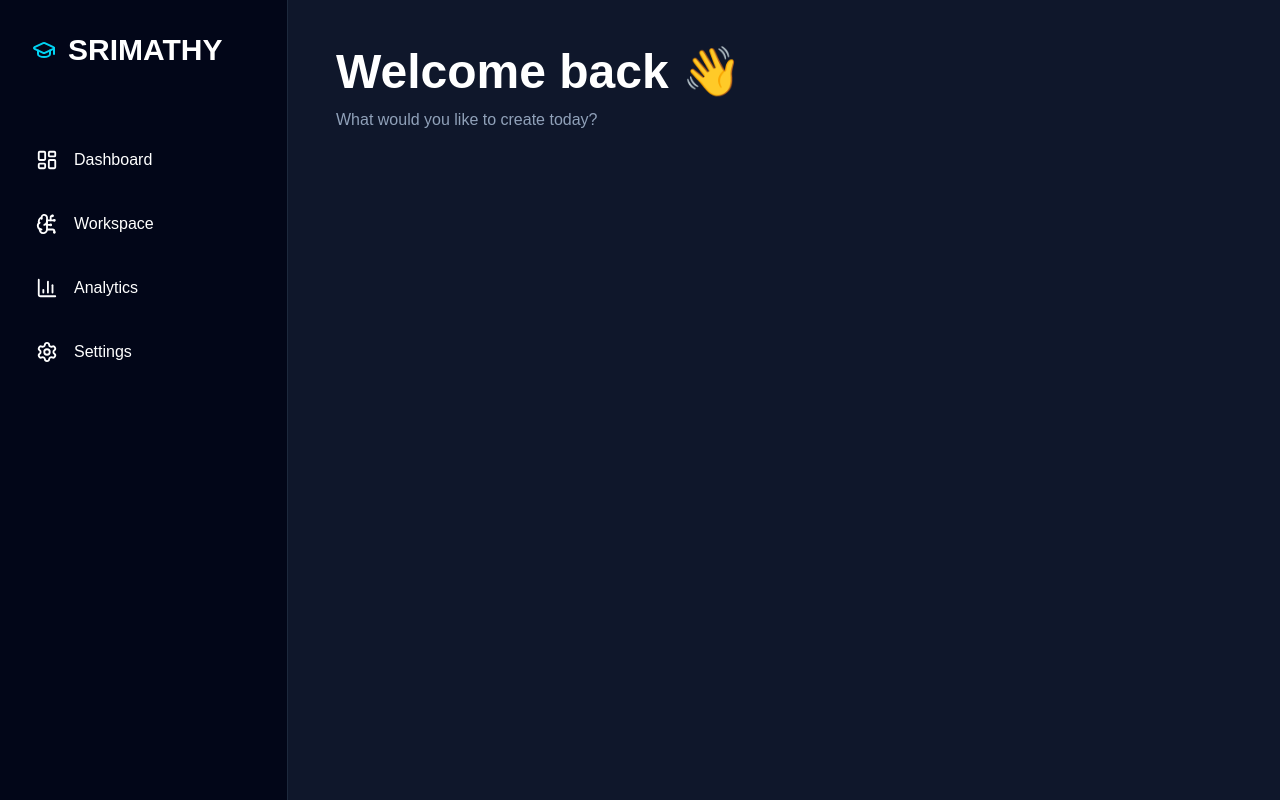
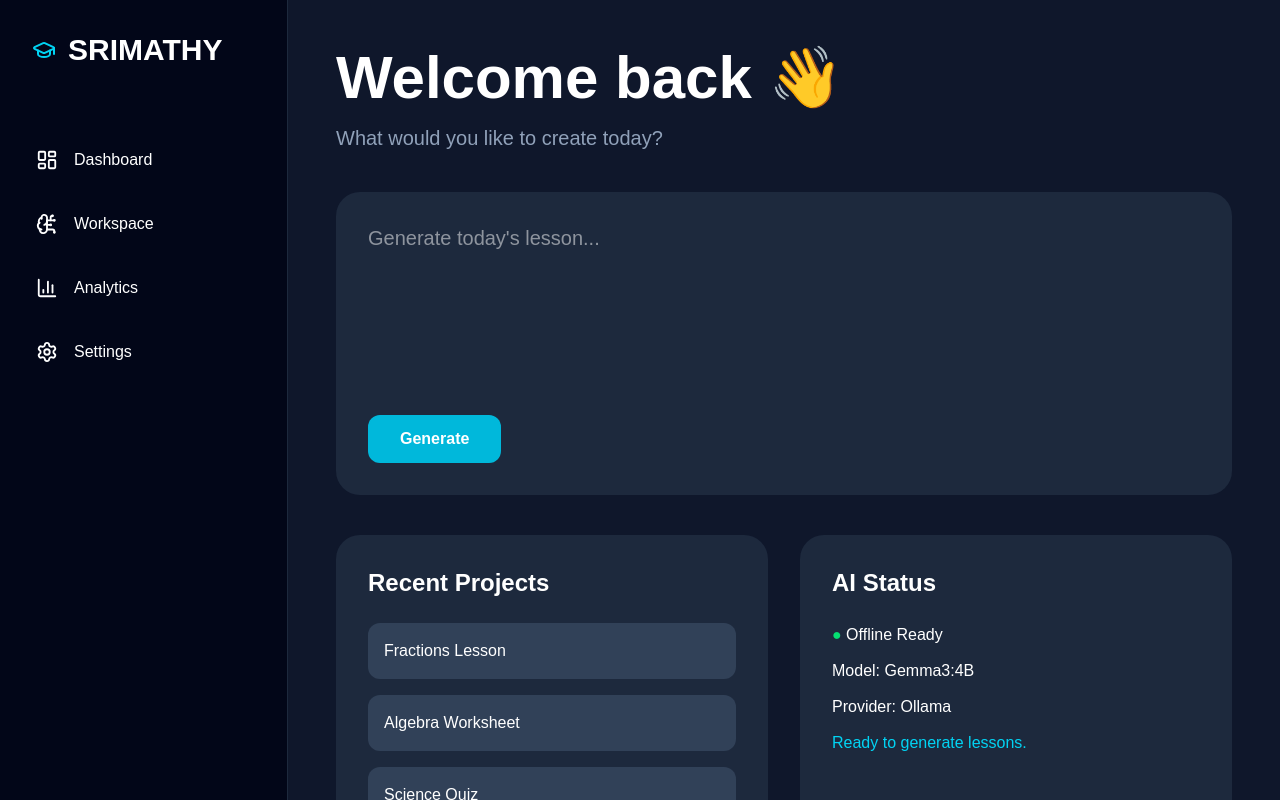
Before and after one commit to imrazack-cisco/srimathy-v1, a Next.js app: page /workspace in a window 1280 px wide. Built offline with nearby package versions, Linux system fonts and the light colour scheme.

Commit message:
Phase 1 - Project API integration complete
Connected Workspace UI to the Project API and completed initial lesson generation flow.

```diff
--- /dev/null
+++ b/agents/curriculum/index.ts
@@ -0,0 +1,20 @@
+import { generate } from "@/services/ollama";
+
+export async function curriculumAgent(prompt: string) {
+  const systemPrompt = `
+You are SRIMATHY's Curriculum Expert.
+
+Create:
+
+- Learning Objectives
+- Introduction
+- Main Concepts
+- Classroom Activities
+- Summary
+- Homework
+
+Return everything in Markdown.
+`;
+
+  return await generate(`${systemPrompt}\n\n${prompt}`);
+}
--- a/agents/master/index.ts
+++ b/agents/master/index.ts
@@ -1,21 +1,17 @@
-import { generate } from "@/services/ollama";
+import { curriculumAgent } from "../curriculum";
+import { worksheetAgent } from "../worksheet";
+import { quizAgent } from "../quiz";
 
-export async function masterAgent(
-  teacherPrompt: string
-): Promise<string> {
-  const systemPrompt = `
-You are SRIMATHY.
+export async function masterAgent(prompt: string) {
+  const text = prompt.toLowerCase();
 
-You are an expert AI Co-Teacher.
+  if (text.includes("worksheet")) {
+    return worksheetAgent(prompt);
+  }
 
-Always answer professionally.
+  if (text.includes("quiz")) {
+    return quizAgent(prompt);
+  }
 
-Always use Markdown.
-
-Explain educational concepts clearly.
-
-Generate structured educational content.
-`;
-
-  return generate(`${systemPrompt}\n\n${teacherPrompt}`);
+  return curriculumAgent(prompt);
 }
--- /dev/null
+++ b/agents/quiz/index.ts
@@ -0,0 +1,19 @@
+import { generate } from "@/services/ollama";
+
+export async function quizAgent(prompt: string) {
+  const systemPrompt = `
+You are SRIMATHY's Quiz Generator.
+
+Generate
+
+- 10 Multiple Choice Questions
+- 5 True/False Questions
+- 3 HOTS Questions
+
+Include an Answer Key.
+
+Return Markdown.
+`;
+
+  return await generate(`${systemPrompt}\n\n${prompt}`);
+}
--- /dev/null
+++ b/agents/worksheet/index.ts
@@ -0,0 +1,19 @@
+import { generate } from "@/services/ollama";
+
+export async function worksheetAgent(prompt: string) {
+  const systemPrompt = `
+You are SRIMATHHY's Worksheet Generator.
+
+Generate:
+
+- Fill in the blanks
+- Match the following
+- Short Answer Questions
+- Long Answer Questions
+- Answer Key
+
+Return Markdown.
+`;
+
+  return await generate(`${systemPrompt}\n\n${prompt}`);
+}
--- a/app/api/project/route.ts
+++ b/app/api/project/route.ts
@@ -1,12 +1,38 @@
-import { NextResponse } from "next/server";
-import { generateLesson } from "@/services/agents/master";
+import { NextRequest, NextResponse } from "next/server";
+import { masterAgent } from "@/agents/master";
 
-export async function POST(req: Request) {
-  const { prompt } = await req.json();
+export async function POST(req: NextRequest) {
+  try {
+    const { prompt } = await req.json();
 
-  const response = await generateLesson(prompt);
+    if (!prompt || prompt.trim() === "") {
+      return NextResponse.json(
+        {
+          error: "Prompt is required",
+        },
+        {
+          status: 400,
+        }
+      );
+    }
 
-  return NextResponse.json({
-    content: response,
-  });
+    const response = await masterAgent(prompt);
+
+    return NextResponse.json({
+      success: true,
+      content: response,
+    });
+  } catch (error) {
+    console.error(error);
+
+    return NextResponse.json(
+      {
+        success: false,
+        error: "Failed to generate content",
+      },
+      {
+        status: 500,
+      }
+    );
+  }
 }
--- a/app/workspace/page.tsx
+++ b/app/workspace/page.tsx
@@ -1,18 +1,28 @@
 import Sidebar from "@/components/sidebar/Sidebar";
+import PromptBox from "@/components/workspace/PromptBox";
+import RecentProjects from "@/components/workspace/RecentProjects";
+import AIStatus from "@/components/workspace/AIStatus";
 
 export default function WorkspacePage() {
   return (
     <main className="flex h-screen bg-slate-900 text-white">
       <Sidebar />
 
-      <section className="flex-1 p-12">
-        <h1 className="text-5xl font-bold">
+      <section className="flex-1 p-12 overflow-y-auto">
+        <h1 className="text-6xl font-bold">
           Welcome back 👋
         </h1>
 
-        <p className="mt-3 text-slate-400">
+        <p className="mt-4 text-slate-400 text-xl">
           What would you like to create today?
         </p>
+
+        <PromptBox />
+
+        <div className="grid grid-cols-2 gap-8 mt-10">
+          <RecentProjects />
+          <AIStatus />
+        </div>
       </section>
     </main>
   );
--- a/components/workspace/AIStatus.tsx
+++ b/components/workspace/AIStatus.tsx
@@ -0,0 +1,23 @@
+export default function AIStatus() {
+  return (
+    <div className="bg-slate-800 rounded-3xl p-8">
+      <h2 className="text-2xl font-bold mb-6">
+        AI Status
+      </h2>
+
+      <div className="space-y-3">
+        <p>
+          <span className="text-green-400">●</span> Offline Ready
+        </p>
+
+        <p>Model: Gemma3:4B</p>
+
+        <p>Provider: Ollama</p>
+
+        <p className="text-cyan-400">
+          Ready to generate lessons.
+        </p>
+      </div>
+    </div>
+  );
+}
--- a/components/workspace/PromptBox.tsx
+++ b/components/workspace/PromptBox.tsx
@@ -0,0 +1,43 @@
+"use client";
+
+import { useState } from "react";
+
+export default function PromptBox() {
+  const [prompt, setPrompt] = useState("");
+
+  async function generate() {
+    if (!prompt.trim()) return;
+
+    const res = await fetch("/api/project", {
+      method: "POST",
+      headers: {
+        "Content-Type": "application/json",
+      },
+      body: JSON.stringify({
+        prompt,
+      }),
+    });
+
+    const data = await res.json();
+
+    alert(data.content);
+  }
+
+  return (
+    <div className="bg-slate-800 rounded-3xl p-8 mt-10">
+      <textarea
+        value={prompt}
+        onChange={(e) => setPrompt(e.target.value)}
+        placeholder="Generate today's lesson..."
+        className="w-full h-40 bg-transparent outline-none text-xl resize-none"
+      />
+
+      <button
+        onClick={generate}
+        className="mt-6 bg-cyan-500 hover:bg-cyan-600 px-8 py-3 rounded-xl font-semibold"
+      >
+        Generate
+      </button>
+    </div>
+  );
+}
--- a/components/workspace/RecentProjects.tsx
+++ b/components/workspace/RecentProjects.tsx
@@ -0,0 +1,23 @@
+export default function RecentProjects() {
+  return (
+    <div className="bg-slate-800 rounded-3xl p-8">
+      <h2 className="text-2xl font-bold mb-6">
+        Recent Projects
+      </h2>
+
+      <div className="space-y-4">
+        <div className="bg-slate-700 rounded-xl p-4">
+          Fractions Lesson
+        </div>
+
+        <div className="bg-slate-700 rounded-xl p-4">
+          Algebra Worksheet
+        </div>
+
+        <div className="bg-slate-700 rounded-xl p-4">
+          Science Quiz
+        </div>
+      </div>
+    </div>
+  );
+}
```
